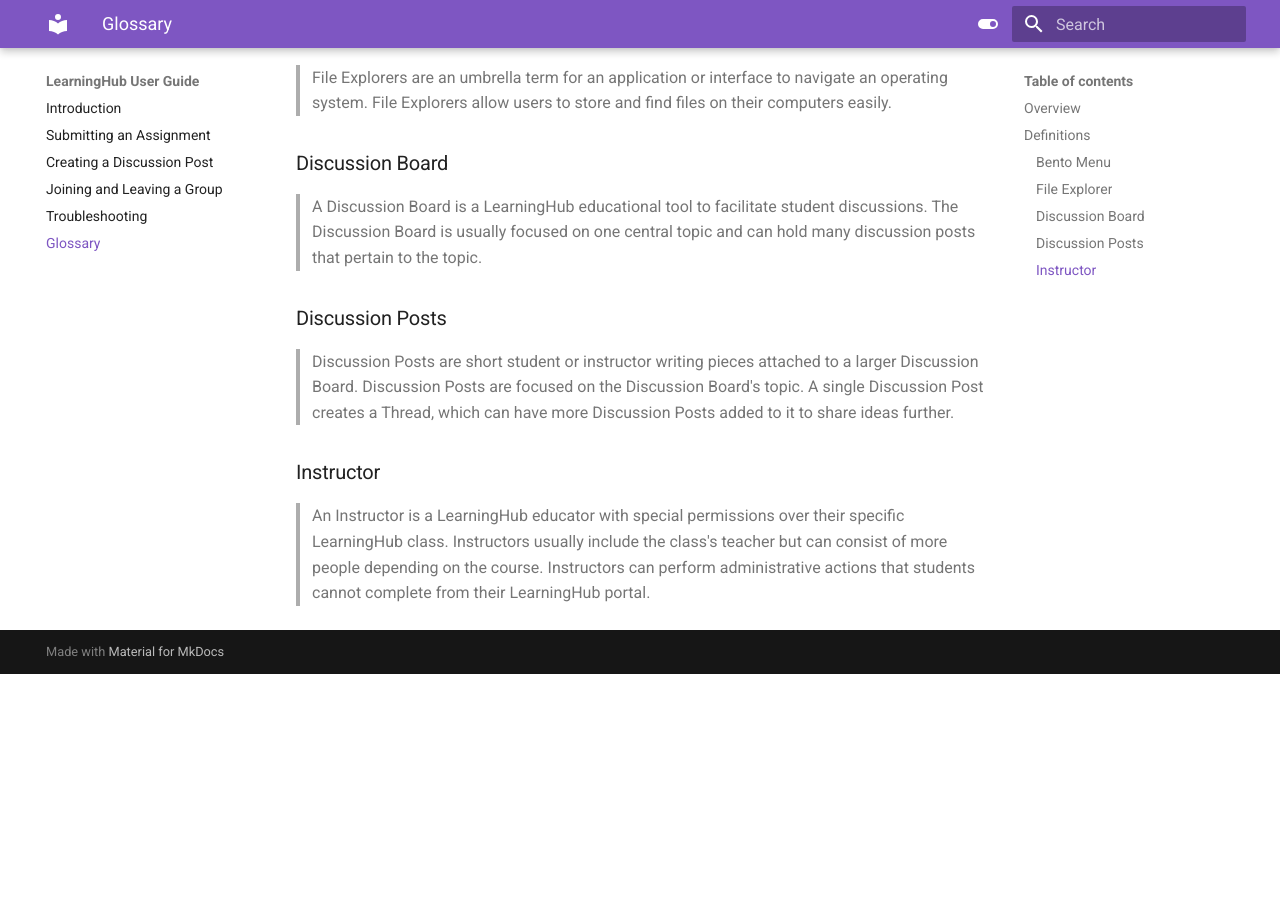
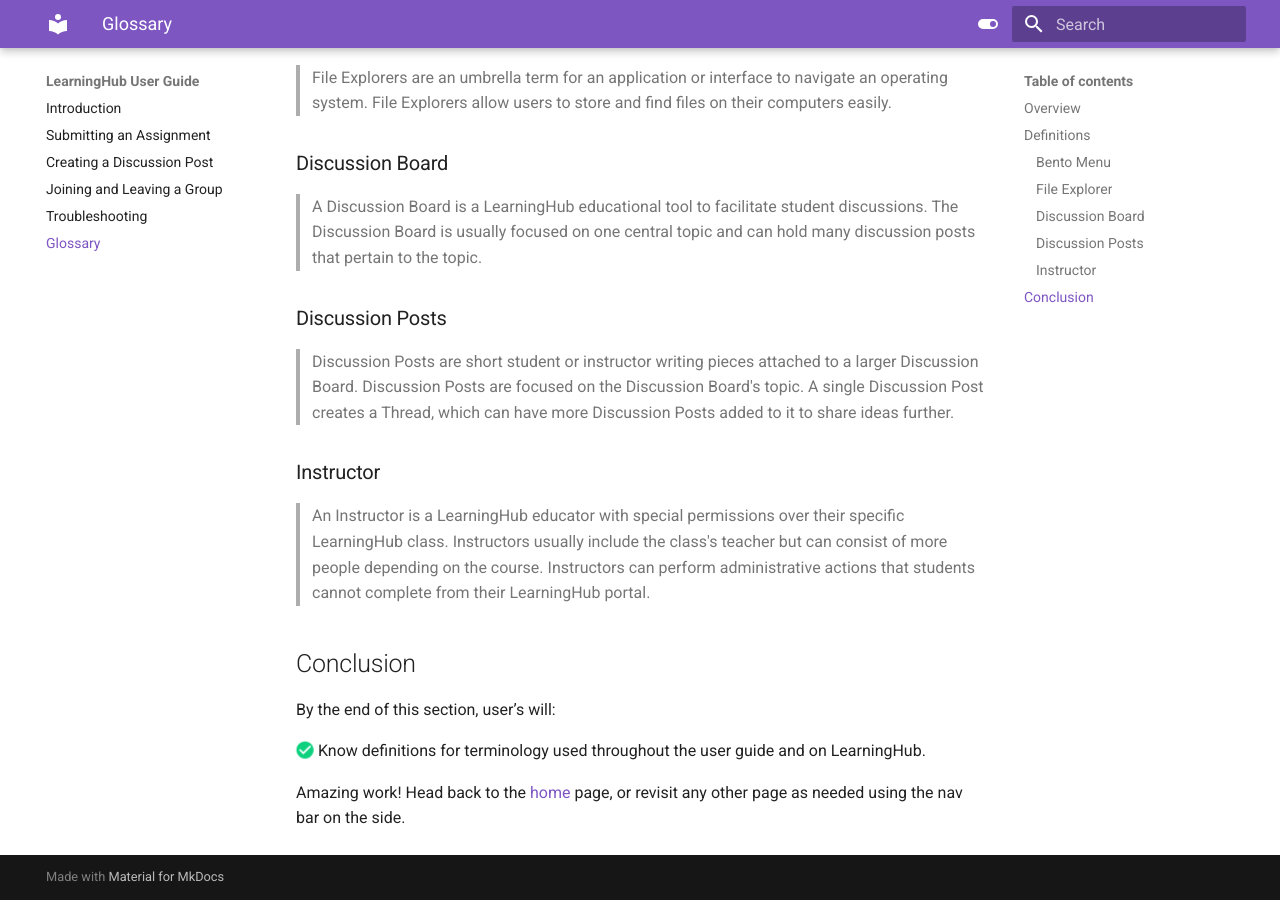
Before and after one commit to ChinaiArman/LearningHubUserGuide, an MkDocs documentation site: the page built from docs/glossary.md, in a window 1280 px wide and 900 px high, scrolled down 509 px. Built offline with MkDocs 1.6.1 and Material for MkDocs 9.7.7, drawn with Linux system fonts in a browser that asks for light colours; before the commit the page ends 1183 px from its top, so only the background shows below that.

Commit message:
add conclusions to glossary and troubleshooting

```diff
--- a/docs/glossary.md
+++ b/docs/glossary.md
@@ -30,3 +30,11 @@ Discussion Posts are short student or instructor writing pieces attached to a la
 >
 An Instructor is a LearningHub educator with special permissions over their specific LearningHub class. Instructors usually include the class's teacher but can consist of more people depending on the course. Instructors can perform administrative actions that students cannot complete from their LearningHub portal.
 >
+
+## Conclusion
+
+By the end of this section, user’s will:
+
+:material-check-circle:{ .green-checkmark }   Know definitions for terminology used throughout the user guide and on LearningHub.
+
+Amazing work! Head back to the [home](../index) page, or revisit any other page as needed using the nav bar on the side.
```
Also changed, not shown: docs/troubleshooting.md (+8 -0 lines).
